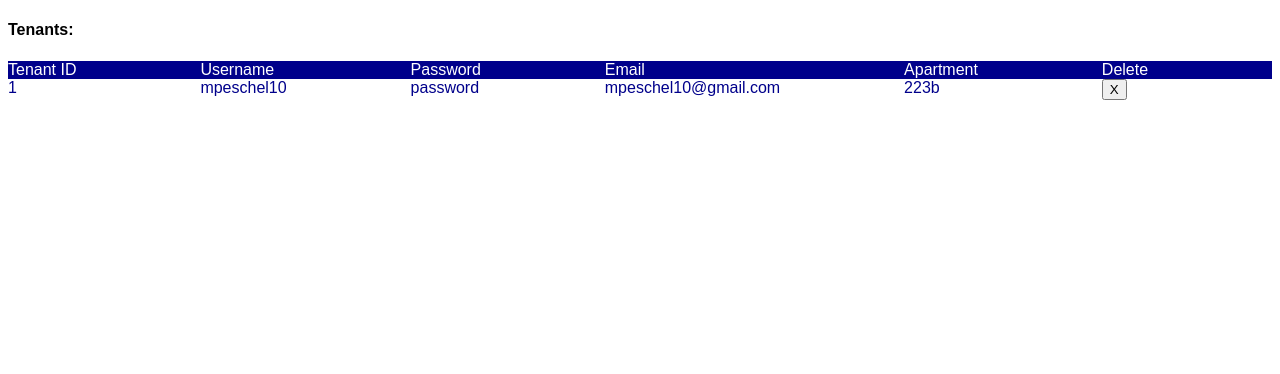
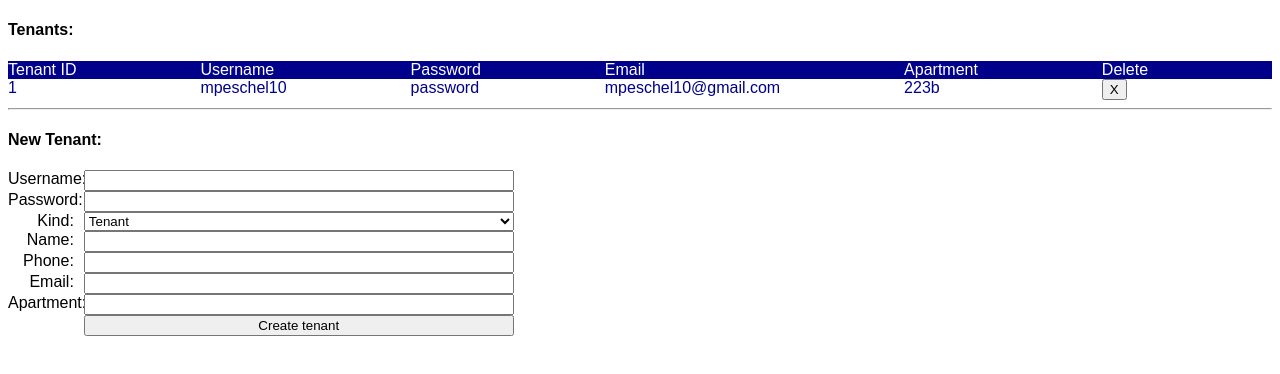
Before and after one commit to mpeschel10/sweng-2023-fall-maintenance, a website: page www/users.html in a window 1280 px wide. Drawn offline with Linux system fonts and the light colour scheme.

Commit message:
Add create new tenant form to users.html

```diff
--- a/www/users.html
+++ b/www/users.html
@@ -20,6 +20,15 @@
 			color: darkblue;
 			background-color: white;
 		}
+		#form-new-tenant {
+			display: grid;
+			grid-template-columns: 15% auto;
+			width: 40%;
+		}
+		#form-new-tenant label {
+			text-align: right;
+			padding-right: 10px;
+		}
 	</style>
 </head>
 <body>
@@ -30,6 +39,21 @@
 		<span class="td on">1</span><span class="td on">mpeschel10</span><span class="td on">password</span><span class="td on">mpeschel10@gmail.com</span><span class="td on">223b</span><span class="td on"><button>X</button></span>
 	</div>
 
-
+	<hr>
+	<h4>New Tenant:</h4>
+	<form action="" id="form-new-tenant">
+		<label for="text-username">Username: </label><input type="text" name="text-username" id="text-username">
+		<label for="text-password">Password: </label><input type="text" name="text-password" id="text-password">
+		<label for="select-kind">Kind: </label><select name="select-kind" id="select-kind">
+			<option selected value="TENANT">Tenant</option>
+			<option value="MAINTENANCE">Maintenance</option>
+			<option value="MANAGER">Manager</option>
+		</select>
+		<label for="text-name">Name: </label><input type="text" name="text-name" id="text-name">
+		<label for="tel-phone">Phone: </label><input type="tel" name="tel-phone" id="tel-phone">
+		<label for="text-email">Email: </label><input type="text" name="text-email" id="text-email">
+		<label for="text-apartment">Apartment: </label><input type="text" name="text-apartment" id="text-apartment">
+		<span></span><button type="submit">Create tenant</button>
+	</form>
 </body>
 </html>
```
Also changed, not shown: next.txt (+6 -3 lines).
